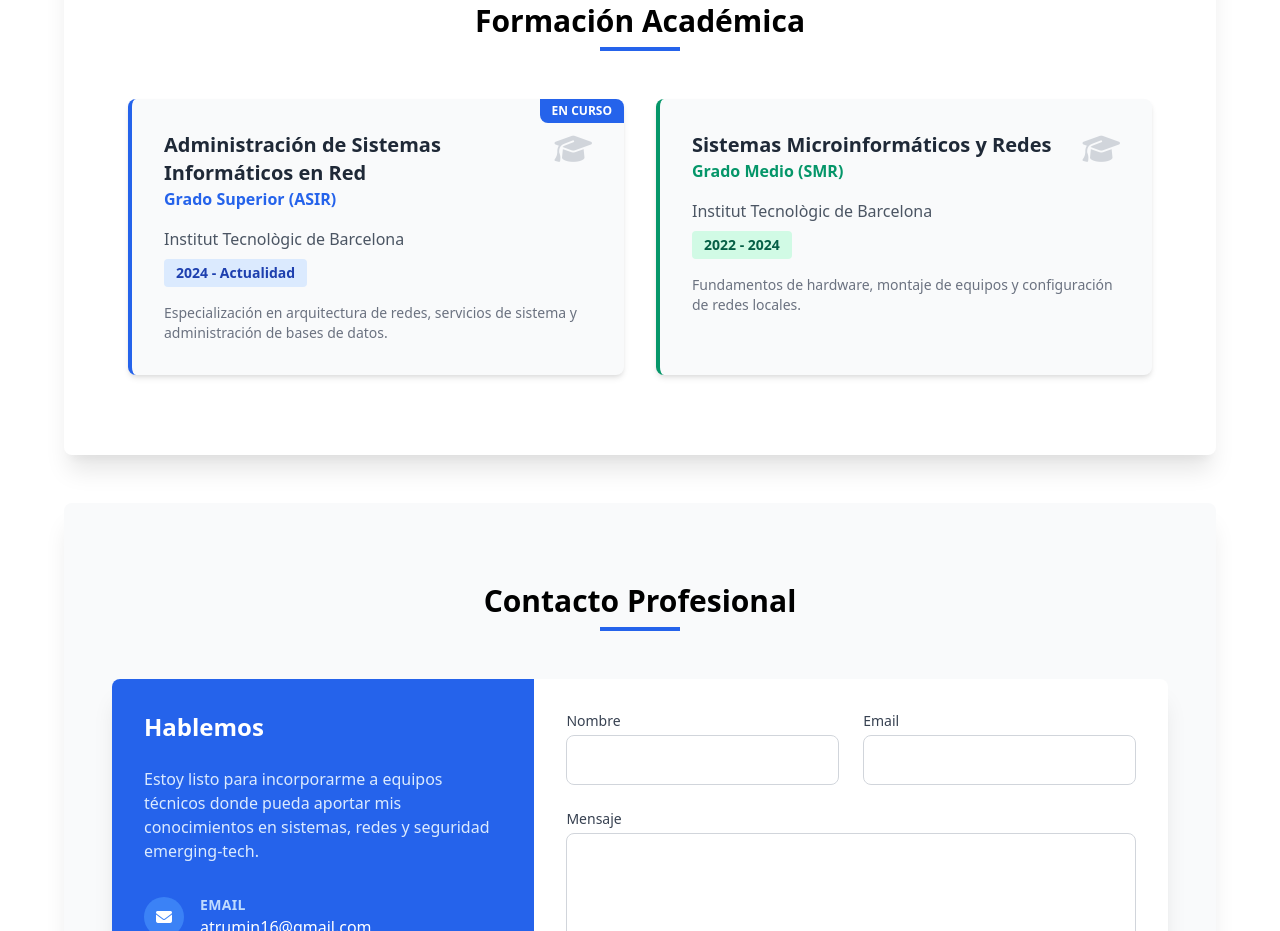
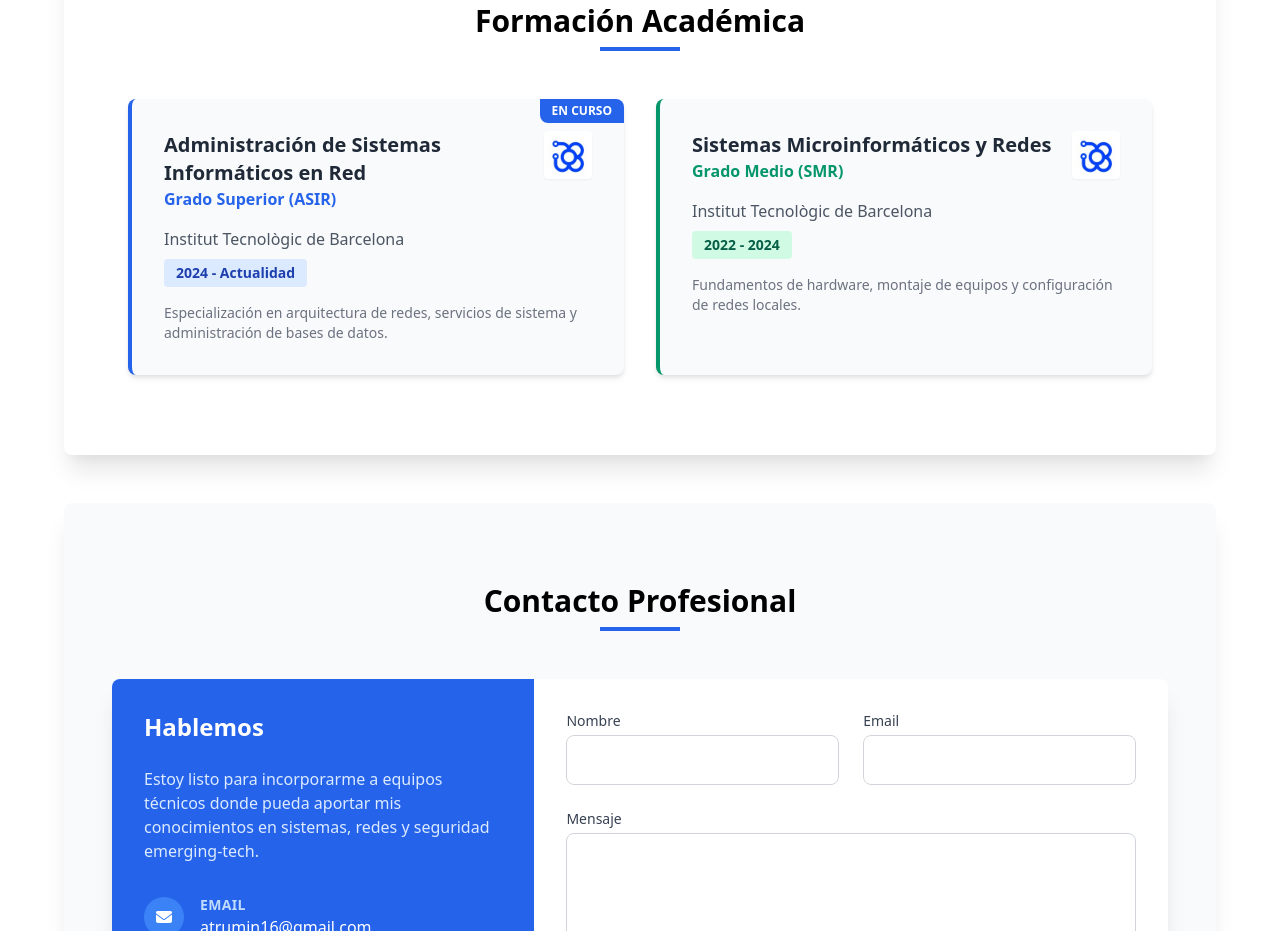
Before and after one commit to atrumin16/portfolio, a plain HTML site: page index.html in a window 1280 px wide. Shown: the part 3857-4788 px from the top of the page. Drawn offline with nearby package versions, Linux system fonts and the light colour scheme.

Commit message:
Update index.html

```diff
--- a/index.html
+++ b/index.html
@@ -416,7 +416,7 @@
         </div>
     </section>
 
-    <!-- SECCIÓN: Formación Académica -->
+<!-- SECCIÓN: Formación Académica -->
     <section id="formacion" class="bg-white py-20 px-4 md:px-12 rounded-lg shadow-xl w-full max-w-6xl mx-auto my-12 scroll-animation">
         <h2 class="text-3xl font-bold text-center mb-12 flex flex-col items-center">
             <span class="mb-2">Formación Académica</span>
@@ -432,7 +432,7 @@
                         <h3 class="text-xl font-bold text-gray-800">Administración de Sistemas Informáticos en Red</h3>
                         <p class="text-blue-600 font-semibold">Grado Superior (ASIR)</p>
                     </div>
-                    <i class="fas fa-graduation-cap text-3xl text-gray-300 group-hover:text-blue-500 transition"></i>
+                    <img src="assets/images/itecbcn_logo.jpeg" alt="Logo Institut Tecnològic de Barcelona" class="w-12 h-12 object-contain rounded bg-white p-1 shadow-sm">
                 </div>
                 <p class="text-gray-600 mb-2 font-medium">Institut Tecnològic de Barcelona</p>
                 <div class="inline-block bg-blue-100 text-blue-800 px-3 py-1 rounded text-sm font-bold">2024 - Actualidad</div>
@@ -446,7 +446,7 @@
                         <h3 class="text-xl font-bold text-gray-800">Sistemas Microinformáticos y Redes</h3>
                         <p class="text-green-600 font-semibold">Grado Medio (SMR)</p>
                     </div>
-                    <i class="fas fa-graduation-cap text-3xl text-gray-300 group-hover:text-green-500 transition"></i>
+                    <img src="assets/images/itecbcn_logo.jpeg" alt="Logo Institut Tecnològic de Barcelona" class="w-12 h-12 object-contain rounded bg-white p-1 shadow-sm">
                 </div>
                 <p class="text-gray-600 mb-2 font-medium">Institut Tecnològic de Barcelona</p>
                 <div class="inline-block bg-green-100 text-green-800 px-3 py-1 rounded text-sm font-bold">2022 - 2024</div>
```
